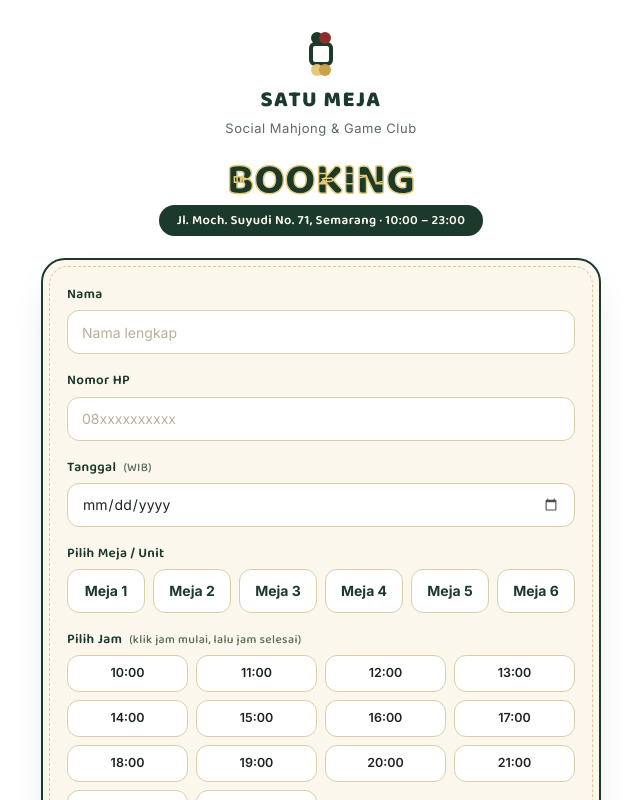
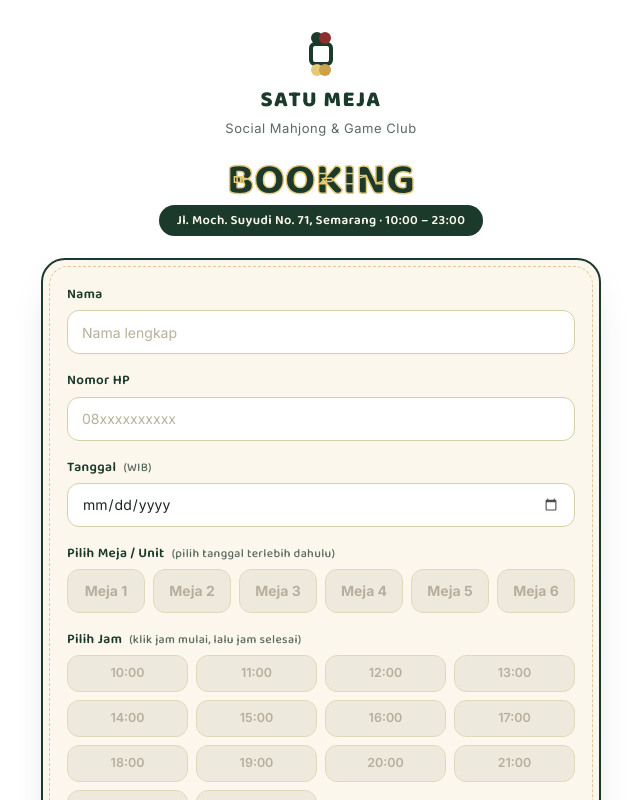
Before and after one commit to JasonEvan/satumeja-book, a Next.js app: page / in a window 1280 px wide. Shown: the top 800 px of the page, without its empty margins (319-959 px from the left). Built offline with nearby package versions, Linux system fonts and the light colour scheme; no server answers; the database is empty.

Commit message:
feat: make the time button disabled when it is reserved

```diff
--- a/app/booking-form.tsx
+++ b/app/booking-form.tsx
@@ -1,6 +1,6 @@
 "use client";
 
-import { useState, useMemo } from "react";
+import { useState, useMemo, useEffect } from "react";
 import { createClient } from "@/utils/supabase/client";
 
 export interface RateItem {
@@ -111,7 +111,85 @@ export default function BookingForm({
   const [bookingError, setBookingError] = useState<string | null>(null);
   const [isSubmitting, setIsSubmitting] = useState(false);
 
+  const [reservedHours, setReservedHours] = useState<Set<number>>(new Set());
+
+  // Fetch reserved time slots asynchronously from Supabase when selectedTable or date changes
+  useEffect(() => {
+    if (!selectedTable || !date) return;
+
+    const selectedItem = initialTables.find(
+      (t) => t.id === selectedTable || t.name === selectedTable
+    );
+
+    if (!selectedItem?.id) return;
+
+    let isMounted = true;
+
+    const fetchReservedSlots = async () => {
+      try {
+        const supabase = createClient();
+        const dayStartIso = `${date}T00:00:00+07:00`;
+        const dayEndIso = `${date}T23:59:59+07:00`;
+
+        const { data: dbRentals } = await supabase
+          .from("rentals")
+          .select("started_at, estimated_ended_at, status")
+          .eq("asset_id", selectedItem.id)
+          .in("status", ["active", "reserved"])
+          .gte("started_at", dayStartIso)
+          .lte("started_at", dayEndIso);
+
+        if (isMounted && dbRentals) {
+          const booked = new Set<number>();
+          dbRentals.forEach((r) => {
+            if (!r.started_at || !r.estimated_ended_at) return;
+
+            const startWib = new Date(
+              new Date(r.started_at).toLocaleString("en-US", {
+                timeZone: "Asia/Jakarta",
+              })
+            );
+            const endWib = new Date(
+              new Date(r.estimated_ended_at).toLocaleString("en-US", {
+                timeZone: "Asia/Jakarta",
+              })
+            );
+
+            const startH = startWib.getHours();
+            let endH = endWib.getHours();
+            if (endWib.getMinutes() > 0) {
+              endH += 1;
+            }
+
+            for (let h = startH; h < endH; h++) {
+              if (h >= OPEN_HOUR && h <= CLOSE_HOUR) {
+                booked.add(h);
+              }
+            }
+          });
+
+          setReservedHours(booked);
+        }
+      } catch {
+        // Fallback
+      }
+    };
+
+    fetchReservedSlots();
+
+    return () => {
+      isMounted = false;
+    };
+  }, [selectedTable, date, initialTables]);
+
+  const activeReservedHours = useMemo(() => {
+    if (!selectedTable || !date) return new Set<number>();
+    return reservedHours;
+  }, [selectedTable, date, reservedHours]);
+
   const handleTimeClick = (h: number) => {
+    if (!selectedTable || activeReservedHours.has(h)) return;
+
     if (startHour === null || (startHour !== null && endHour !== null)) {
       setStartHour(h);
       setEndHour(null);
@@ -120,13 +198,31 @@ export default function BookingForm({
         setStartHour(h);
         setEndHour(null);
       } else {
-        setEndHour(h);
+        // Prevent selecting across an existing reservation
+        let hasConflict = false;
+        for (let k = startHour; k < h; k++) {
+          if (activeReservedHours.has(k)) {
+            hasConflict = true;
+            break;
+          }
+        }
+
+        if (hasConflict) {
+          setStartHour(h);
+          setEndHour(null);
+        } else {
+          setEndHour(h);
+        }
       }
     }
   };
 
   const getTimeHintText = () => {
-    if (startHour === null) {
+    if (!date) {
+      return "Silakan pilih tanggal terlebih dahulu.";
+    } else if (!selectedTable) {
+      return "Silakan pilih meja terlebih dahulu.";
+    } else if (startHour === null) {
       return "Belum ada jam dipilih.";
     } else if (endHour === null) {
       return `Mulai ${fmtHour(startHour)} — klik jam selesai.`;
@@ -344,25 +440,49 @@ export default function BookingForm({
         {/* Meja / Asset Grid */}
         <div className="mb-4">
           <label className="block font-baloo font-semibold text-[13.5px] text-pine mb-1.5 tracking-wide">
-            Pilih Meja / Unit
+            Pilih Meja / Unit{" "}
+            {!date && (
+              <span className="font-normal text-muted text-xs ml-1">
+                (pilih tanggal terlebih dahulu)
+              </span>
+            )}
           </label>
           <div
             className="grid grid-cols-3 sm:grid-cols-6 gap-2"
             id="tableGrid"
           >
             {initialTables.map((t) => {
+              const isDateSelected = date !== "";
               const isActive =
-                selectedTable === t.id || selectedTable === t.name;
+                isDateSelected &&
+                (selectedTable === t.id || selectedTable === t.name);
+
+              let btnClass =
+                "min-h-[44px] rounded-xl border-[1.5px] font-baloo font-bold text-xs sm:text-sm p-2 text-center leading-tight break-words transition-all duration-150 flex items-center justify-center";
+
+              if (!isDateSelected) {
+                btnClass +=
+                  " bg-[#eae5d8] border-[#d8cfa9] text-[#a09885] cursor-not-allowed opacity-75";
+              } else if (isActive) {
+                btnClass +=
+                  " bg-pine border-pine text-cream-2 shadow-[0_3px_0_0_rgba(27,58,43,0.3)] cursor-pointer";
+              } else {
+                btnClass +=
+                  " bg-white border-[#d8cfa9] text-pine hover:border-gold cursor-pointer";
+              }
+
               return (
                 <button
                   key={t.id}
                   type="button"
+                  disabled={!isDateSelected}
                   onClick={() => setSelectedTable(t.name)}
-                  className={`min-h-[44px] rounded-xl border-[1.5px] font-baloo font-bold text-xs sm:text-sm p-2 text-center leading-tight break-words cursor-pointer transition-all duration-150 flex items-center justify-center ${
-                    isActive
-                      ? "bg-pine border-pine text-cream-2 shadow-[0_3px_0_0_rgba(27,58,43,0.3)]"
-                      : "bg-white border-[#d8cfa9] text-pine hover:border-gold"
-                  }`}
+                  className={btnClass}
+                  title={
+                    !isDateSelected
+                      ? "Silakan pilih tanggal terlebih dahulu"
+                      : undefined
+                  }
                 >
                   {t.label}
                 </button>
@@ -384,6 +504,9 @@ export default function BookingForm({
             id="timeGrid"
           >
             {HOURS.map((h) => {
+              const isTableSelected = selectedTable !== null;
+              const isReserved = activeReservedHours.has(h);
+              const isDisabled = !isTableSelected || isReserved;
               const isStart = startHour === h;
               const isEnd = endHour === h;
               const inRange =
@@ -393,20 +516,34 @@ export default function BookingForm({
                 h < endHour;
 
               let btnClass =
-                "py-2 px-1 rounded-xl border-[1.5px] border-[#d8cfa9] bg-white font-inter font-semibold text-[12.5px] text-ink cursor-pointer transition-all duration-150 text-center hover:border-gold";
+                "py-2 px-1 rounded-xl border-[1.5px] border-[#d8cfa9] font-inter font-semibold text-[12.5px] text-center transition-all duration-150";
 
-              if (isStart || isEnd) {
-                btnClass += " !bg-gold !border-gold !text-pine font-bold shadow-xs";
+              if (isDisabled) {
+                btnClass +=
+                  " !bg-[#eae5d8] !border-[#d8cfa9] !text-[#a09885] !cursor-not-allowed opacity-75" +
+                  (isReserved ? " line-through" : "");
+              } else if (isStart || isEnd) {
+                btnClass += " !bg-gold !border-gold !text-pine font-bold shadow-xs cursor-pointer";
               } else if (inRange) {
-                btnClass += " !bg-gold-soft !border-gold";
+                btnClass += " !bg-gold-soft !border-gold cursor-pointer";
+              } else {
+                btnClass += " bg-white text-ink cursor-pointer hover:border-gold";
               }
+
+              const tooltip = !isTableSelected
+                ? "Silakan pilih meja terlebih dahulu"
+                : isReserved
+                  ? "Meja/Unit ini sudah dipesan pada jam ini"
+                  : undefined;
 
               return (
                 <button
                   key={h}
                   type="button"
+                  disabled={isDisabled}
                   onClick={() => handleTimeClick(h)}
                   className={btnClass}
+                  title={tooltip}
                 >
                   {fmtHour(h)}
                 </button>
```
